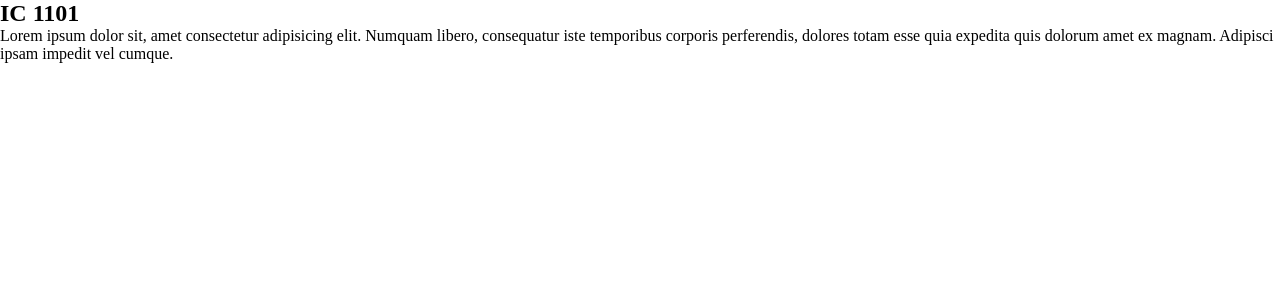
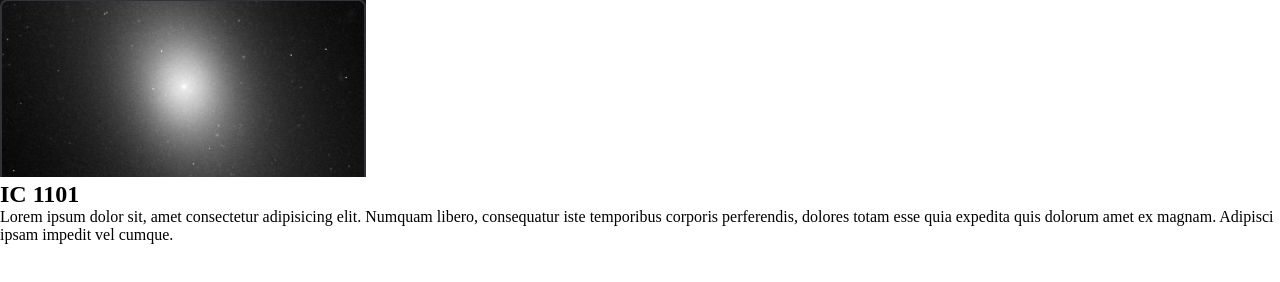
Before and after one commit to brennoEudes/explorer-project-galaxies, a plain HTML site: page index.html in a window 1280 px wide. Drawn offline with Linux system fonts and the light colour scheme.

Commit message:
img tag inserted

```diff
--- a/index.html
+++ b/index.html
@@ -11,6 +11,7 @@
     <header></header>
     <main>
       <div class="card">
+        <img src="./assets/image 1.jpg" alt="IC 1101">
         <h2>IC 1101</h2>
         <p>
           Lorem ipsum dolor sit, amet consectetur adipisicing elit. Numquam
```
